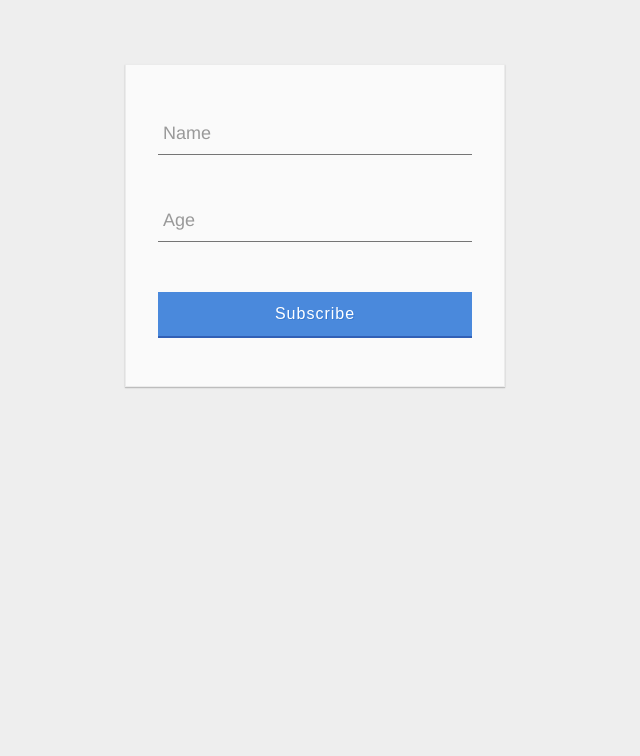
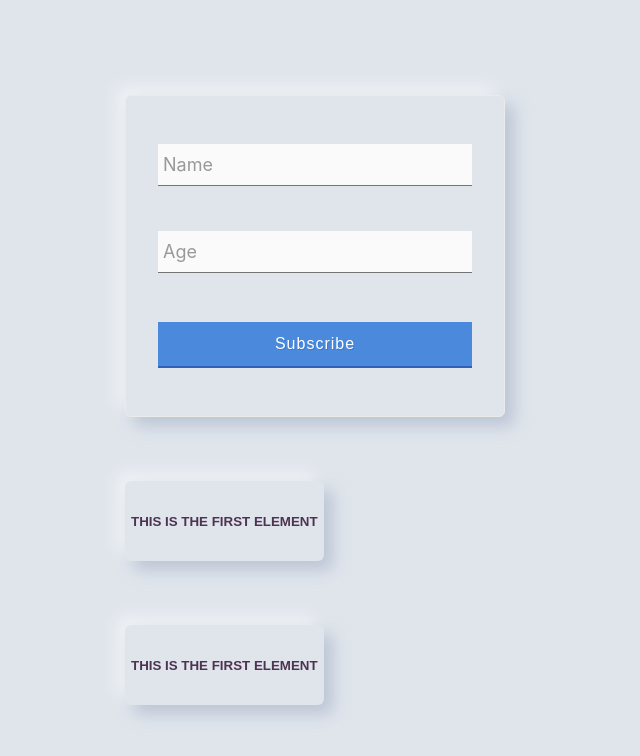
Before and after one commit to AhmedAhmedHassan/react.js, a React (Create React App) app: page / in a window 1280 px wide. Shown: the top 756 px of the page, without its empty margins (325-965 px from the left). Built offline with nearby package versions, Linux system fonts and the light colour scheme.

Commit message:
added data component

```diff
--- a/src/App.css
+++ b/src/App.css
@@ -1,9 +1,11 @@
 * { box-sizing:border-box; }
 
 body {
-	font-family: Helvetica;
-	background: #eee;
-  -webkit-font-smoothing: antialiased;
+	background-color: #E0E5EC;
+  height: 100vh;
+  margin: 0;
+  display: grid;
+  place-items: center;
 }
 
 
--- a/src/App.js
+++ b/src/App.js
@@ -1,9 +1,13 @@
 import './App.css';
 import React from 'react';
 import AddUser from './Components/Form/Form'
+import Data from './Components/Data/Data'
 function App() {
   return (
+    <div>
      <AddUser/>
+     <Data/>
+    </div>
   );
 }
 
--- /dev/null
+++ b/src/Components/Data/Data.css
@@ -0,0 +1,48 @@
+.data {
+    background-color:#E0E5EC;
+    border: none;
+    border-radius: 6px;
+    box-shadow: 9px 9px 16px rgb(163,177,198,0.6), -9px -9px 16px rgba(255,255,255, 0.5);
+    color: #4D3252;
+    font-weight: 700;
+    height: 80px;
+    margin-bottom: 48px;
+    margin-right: 48px;
+    overflow: hidden;
+    position: relative;
+    text-transform: uppercase;
+  }
+
+  .data:after {
+    content: "";
+    position: absolute;
+    top: 0;
+    left: 0;
+    width: 200%;
+    height: 100%;
+    opacity: 0;
+    transform: translateX(-100%);
+
+    background: rgba(255, 255, 255, 0.13);
+    background: linear-gradient(
+      to right,
+      rgba(255, 255, 255, 0.13) 0%,
+      rgba(255, 255, 255, 0.13) 77%,
+      rgba(255, 255, 255, 0.5) 92%,
+      rgba(255, 255, 255, 0.3) 100%
+    );
+  }
+
+  .data:hover:after {
+    opacity: 1;
+    top: 0;
+    left: 0;
+    transform: translateX(0);
+    transition-property: transform, opacity;
+    transition-duration: 0.7s, 0.15s;
+    transition-timing-function: ease;
+  }
+
+  .data:active:after {
+    opacity: 0;
+  }
--- /dev/null
+++ b/src/Components/Data/Data.js
@@ -0,0 +1,13 @@
+import react from 'react';
+import  './Data.css';
+
+const Data = (props) =>{
+    return (
+            <div class="multi-button">
+            <p><button className="data">This is the first element</button></p>
+            <p><button className="data">This is the first element</button></p>
+
+            </div>
+    );
+}
+export default Data
--- a/src/Components/Form/Form.css
+++ b/src/Components/Form/Form.css
@@ -2,9 +2,33 @@ form {
 	width: 380px;
 	margin: 4em auto;
 	padding: 3em 2em 2em 2em;
-	background: #fafafa;
+	background: #E0E5EC;
+	color: #4D3252;
+	border: none;
+    border-radius: 6px;
 	border: 1px solid #ebebeb;
-	box-shadow: rgba(0,0,0,0.14902) 0px 1px 1px 0px,rgba(0,0,0,0.09804) 0px 1px 2px 0px;
+    box-shadow: 9px 9px 16px rgb(163,177,198,0.6), -9px -9px 16px rgba(255,255,255, 0.5);
+}
+
+
+form:after{
+	content: "";
+    position: absolute;
+    top: 0;
+    left: 0;
+    width: 200%;
+    height: 100%;
+    opacity: 0;
+    transform: translateX(-100%);
+
+    background: rgba(255, 255, 255, 0.13);
+    background: linear-gradient(
+      to right,
+      rgba(255, 255, 255, 0.13) 0%,
+      rgba(255, 255, 255, 0.13) 77%,
+      rgba(255, 255, 255, 0.5) 92%,
+      rgba(255, 255, 255, 0.3) 100%
+    );
 }
 
 .group {
```
